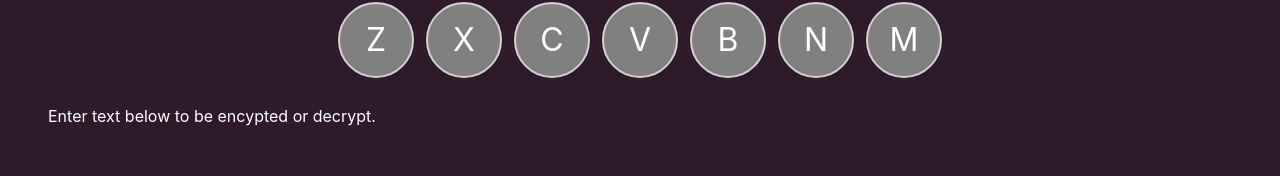
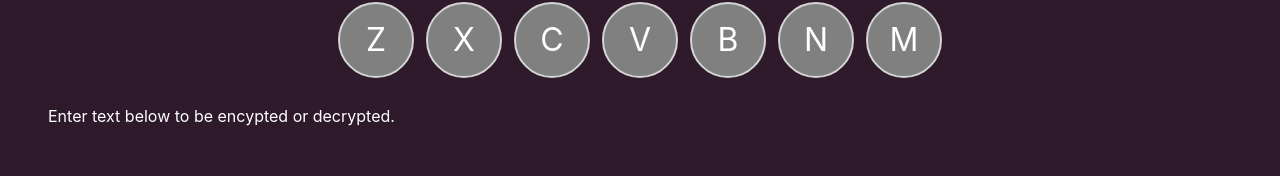
Before and after one commit to Addison-Dalton/engima-machine, a React (Create React App) app: page / in a window 1280 px wide. Shown: the part 304-480 px from the top of the page. Built offline with nearby package versions, Linux system fonts and the light colour scheme.

Commit message:
fix: typo

```diff
--- a/src/scenes/input-output-text/index.tsx
+++ b/src/scenes/input-output-text/index.tsx
@@ -56,7 +56,7 @@ export const InputOutputTextArea = () => {
 
   return (
     <$Container>
-      <p>{'Enter text below to be encypted or decrypt.'}</p>
+      <p>{'Enter text below to be encypted or decrypted.'}</p>
       <$TextAreaContainer>
         <$InputTextArea onChange={handleChange} spellCheck={false} placeholder={'Input text here...'} />
         <$OutputTextArea disabled value={totalOutput} placeholder={'Output here...'} />
```
